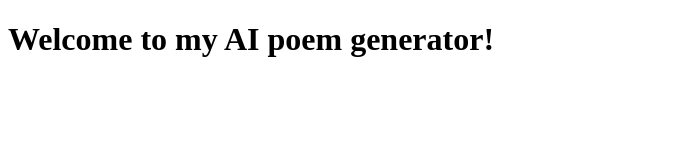
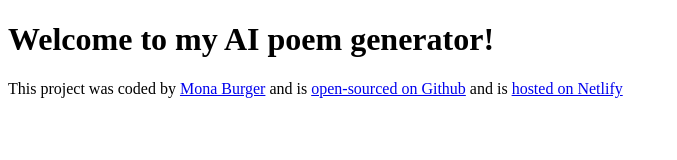
Before and after one commit to MonaBurger/AI-poem-generator, a plain HTML site: page index.html in a window 1280 px wide. Shown: the whole page, without its empty margins (0-677 px from the left). Drawn offline with Linux system fonts and the light colour scheme.

Commit message:
added footer

```diff
--- a/index.html
+++ b/index.html
@@ -8,6 +8,18 @@
   </head>
   <body>
     <h1>Welcome to my AI poem generator!</h1>
+    <footer>
+      This project was coded by
+      <a href="https://github.com/MonaBurger" target="_blank">Mona Burger</a>
+      and is
+      <a href="https://github.com/MonaBurger/AI-poem-generator" target="_blank"
+        >open-sourced on Github</a
+      >
+      and is
+      <a href="https://ai-poems.netlify.app/" target="_blank"
+        >hosted on Netlify</a
+      >
+    </footer>
     <script src="src/index.js"></script>
   </body>
 </html>
```
